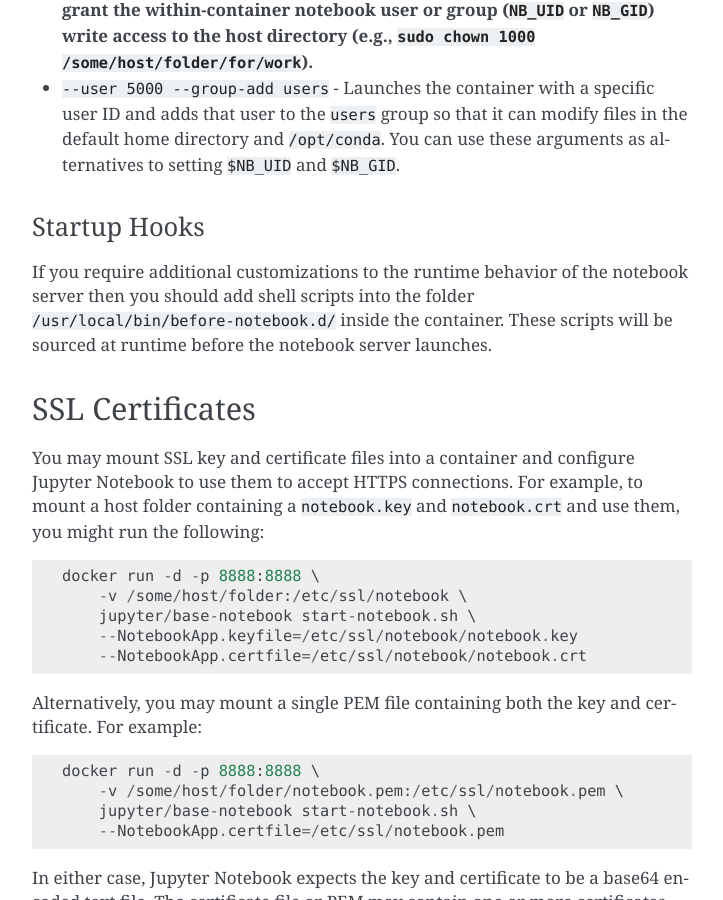
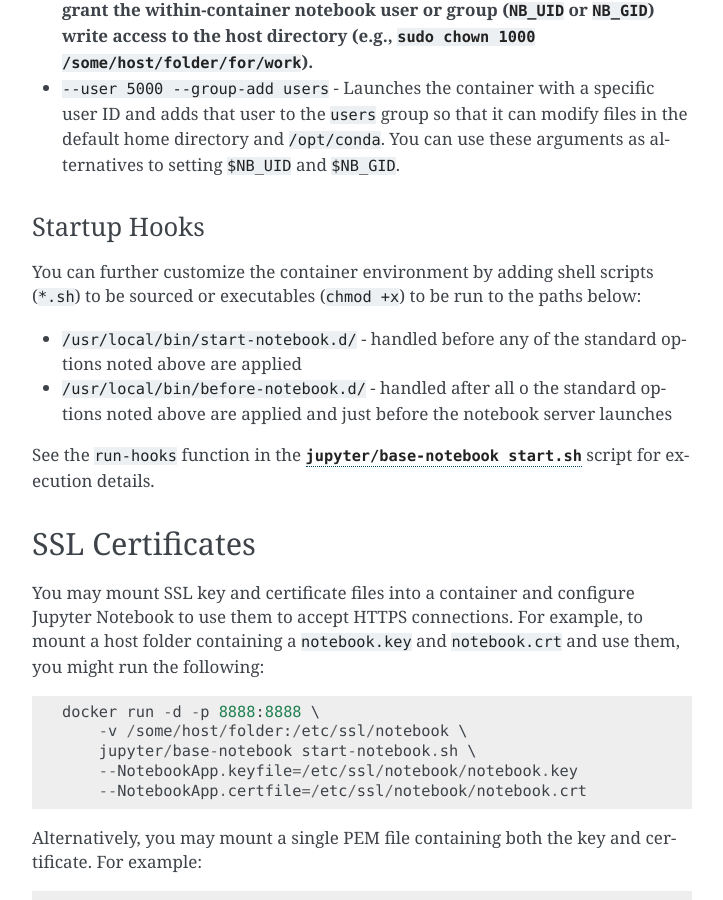
Before and after one commit to jupyter/docker-stacks, a Sphinx documentation site: the page built from docs/using/common.md, in a window 1280 px wide and 900 px high, scrolled down 2266 px. Shown: the whole window, without its empty margins (388-1111 px from the left). Built offline with Sphinx 7.4.7, drawn with Linux system fonts in a browser that asks for light colours.

Commit message:
Doc start-notebook.d as well

```diff
--- a/docs/using/common.md
+++ b/docs/using/common.md
@@ -37,10 +37,16 @@
 
 ### Startup Hooks
 
-If you require additional customizations to the runtime behavior of the
-notebook server then you should add shell scripts into the folder
-`/usr/local/bin/before-notebook.d/` inside the container. These scripts
-will be sourced at runtime before the notebook server launches.
+You can further customize the container environment by adding shell scripts (`*.sh`) to be sourced
+or executables (`chmod +x`) to be run to the paths below:
+
+* `/usr/local/bin/start-notebook.d/` - handled before any of the standard options noted above
+  are applied
+* `/usr/local/bin/before-notebook.d/` - handled after all o the standard options noted above are
+  applied and just before the notebook server launches
+
+See the `run-hooks` function in the [`jupyter/base-notebook start.sh`](https://github.com/jupyter/docker-stacks/blob/master/base-notebook/start.sh)
+script for execution details.
 
 ## SSL Certificates
 
```
